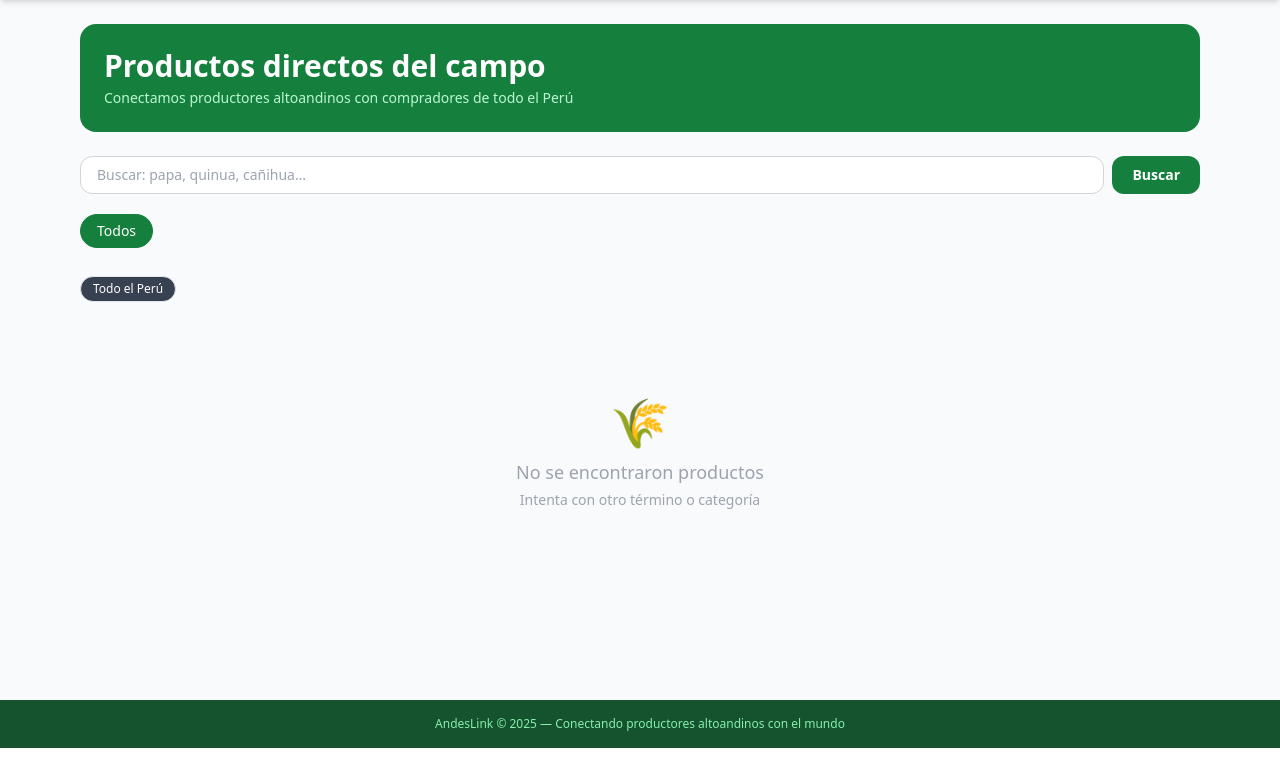
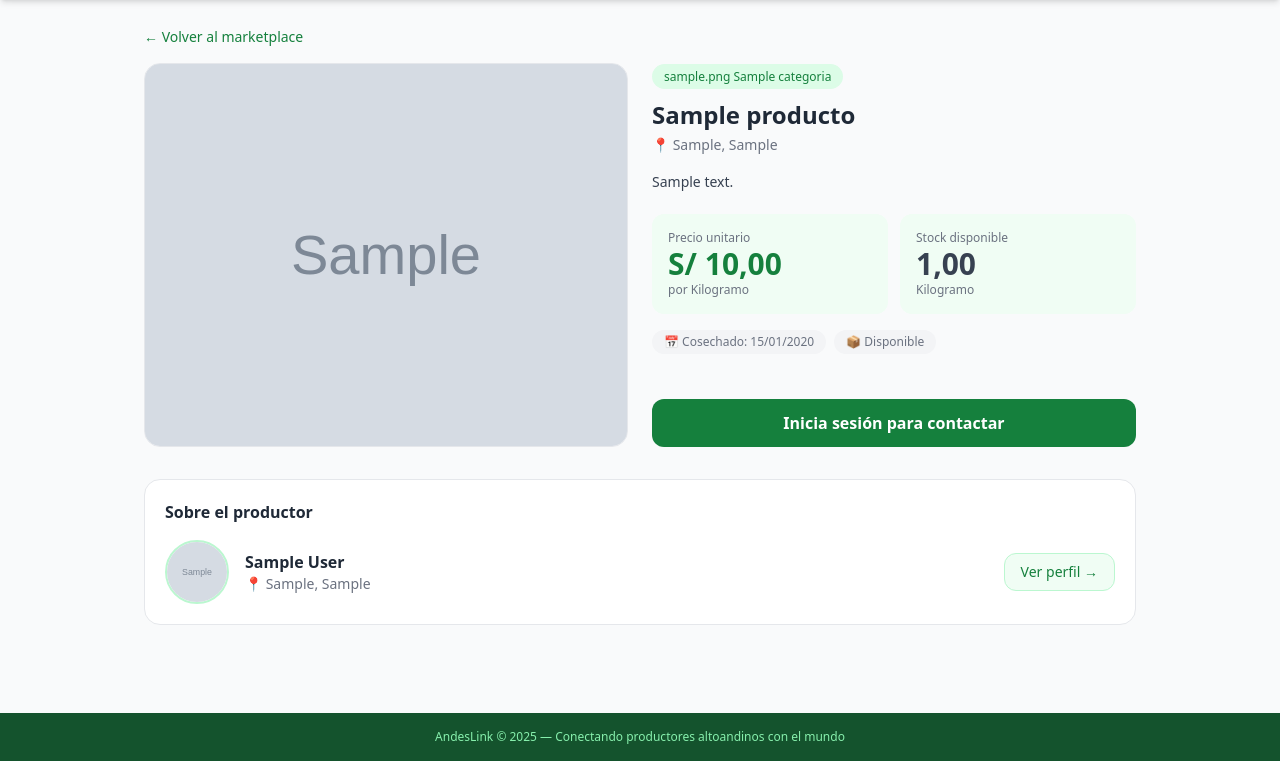
Before and after one commit to alex-raul/AndesLink, a Django app: page /producto/1/ in a window 1280 px wide. Shown: the part 52-813 px from the top of the page. Run offline with Django 5.2, Linux system fonts and the light colour scheme; tables that the repository leaves empty hold one stand-in row (values such as "Sample post"); grey boxes marked "Sample" are stand-in pictures; some libraries are stand-ins or nearby versions.

Commit message:
funcional

```diff
--- a/accounts/urls.py
+++ b/accounts/urls.py
@@ -1,11 +1,13 @@
 from django.urls import path
-from django.contrib.auth.views import LoginView
 from . import views
 
 app_name = 'accounts'
 
 urlpatterns = [
-    path('registro/', views.RegistroView.as_view(), name='registro'),
-    path('login/', views.LoginAndesView.as_view(), name='login'),
-    path('logout/', views.logout_view, name='logout'),
+    path('registro/',                   views.RegistroView.as_view(),        name='registro'),
+    path('login/',                      views.LoginAndesView.as_view(),       name='login'),
+    path('logout/',                     views.logout_view,                    name='logout'),
+    path('perfil/',                     views.perfil,                         name='perfil'),
+    path('perfil/editar/',              views.editar_perfil,                  name='editar_perfil'),
+    path('productor/<int:pk>/',         views.perfil_productor_publico,       name='perfil_productor'),
 ]
--- a/marketplace/views.py
+++ b/marketplace/views.py
@@ -5,9 +5,8 @@ from .models import Producto, Categoria
 
 def home(request):
     categorias = Categoria.objects.all()
-    productos = Producto.objects.filter(estado='DISPONIBLE').select_related('productor', 'categoria')
+    productos  = Producto.objects.filter(estado='DISPONIBLE').select_related('productor', 'categoria')
 
-    # Búsqueda
     q = request.GET.get('q', '').strip()
     if q:
         productos = productos.filter(
@@ -16,14 +15,12 @@ def home(request):
             Q(departamento__icontains=q)
         )
 
-    # Filtro por categoría
     cat_id = request.GET.get('categoria')
     categoria_activa = None
     if cat_id:
         categoria_activa = get_object_or_404(Categoria, pk=cat_id)
         productos = productos.filter(categoria=categoria_activa)
 
-    # Filtro por departamento
     depto = request.GET.get('departamento', '').strip()
     if depto:
         productos = productos.filter(departamento__icontains=depto)
@@ -37,19 +34,27 @@ def home(request):
     )
 
     return render(request, 'marketplace/home.html', {
-        'productos': productos,
-        'categorias': categorias,
+        'productos':        productos,
+        'categorias':       categorias,
         'categoria_activa': categoria_activa,
-        'q': q,
-        'departamentos': departamentos,
-        'depto_activo': depto,
+        'q':                q,
+        'departamentos':    departamentos,
+        'depto_activo':     depto,
     })
 
 
 def detalle_producto(request, pk):
     producto = get_object_or_404(
         Producto.objects.select_related('productor', 'categoria'),
-        pk=pk,
+        pk=pk
+    )
+    # Otros productos del mismo productor
+    otros = Producto.objects.filter(
+        productor=producto.productor,
         estado='DISPONIBLE'
-    )
-    return render(request, 'marketplace/detalle.html', {'producto': producto})
+    ).exclude(pk=pk)[:4]
+
+    return render(request, 'marketplace/detalle.html', {
+        'producto': producto,
+        'otros':    otros,
+    })
--- a/templates/base.html
+++ b/templates/base.html
@@ -31,12 +31,30 @@
         {% if user.is_authenticated %}
             {% if user.es_productor %}
                 <a href="{% url 'productor:dashboard' %}" class="hover:text-green-200">Mi panel</a>
+            {% elif user.es_comprador %}
+                <a href="{% url 'comprador:dashboard' %}" class="hover:text-green-200">Mis solicitudes</a>
+            {% elif user.es_agente %}
+                <a href="{% url 'agente:dashboard' %}" class="hover:text-green-200">Panel agente</a>
             {% endif %}
-          <span class="text-green-300">{{ user.get_full_name }}</span>
-          <a href="{% url 'accounts:logout' %}" class="bg-white text-andes-700 px-3 py-1 rounded-full text-xs font-semibold hover:bg-green-100">Salir</a>
+            <!-- Avatar con nombre clickeable -->
+            <a href="{% url 'accounts:perfil' %}" class="flex items-center gap-2 hover:text-green-200">
+                {% if user.foto %}
+                <img src="{{ user.foto.url }}" class="w-7 h-7 rounded-full object-cover border border-green-300">
+                {% else %}
+                <span class="w-7 h-7 rounded-full bg-green-600 flex items-center justify-center text-xs font-bold border border-green-300">
+                    {{ user.first_name|first|upper }}
+                </span>
+                {% endif %}
+                <span class="text-sm">{{ user.first_name }}</span>
+            </a>
+            <a href="{% url 'accounts:logout' %}" class="bg-white text-andes-700 px-3 py-1 rounded-full text-xs font-semibold hover:bg-green-100">
+                Salir
+            </a>
             {% else %}
             <a href="{% url 'accounts:login' %}" class="hover:text-green-200">Ingresar</a>
-          <a href="{% url 'accounts:registro' %}" class="bg-white text-andes-700 px-3 py-1 rounded-full text-xs font-semibold hover:bg-green-100">Registrarse</a>
+            <a href="{% url 'accounts:registro' %}" class="bg-white text-andes-700 px-3 py-1 rounded-full text-xs font-semibold hover:bg-green-100">
+                Registrarse
+            </a>
         {% endif %}
       </div>
       <!-- Menú móvil (hamburguesa simple) -->
@@ -46,8 +64,13 @@
     <div id="mobile-menu" class="hidden md:hidden bg-andes-900 px-4 pb-3 text-sm font-medium space-y-2">
       <a href="/" class="block py-1 hover:text-green-300">Marketplace</a>
       {% if user.is_authenticated %}
+        <a href="{% url 'accounts:perfil' %}" class="block py-1 hover:text-green-300">Mi perfil</a>
         {% if user.es_productor %}
             <a href="{% url 'productor:dashboard' %}" class="block py-1 hover:text-green-300">Mi panel</a>
+        {% elif user.es_comprador %}
+            <a href="{% url 'comprador:dashboard' %}" class="block py-1 hover:text-green-300">Mis solicitudes</a>
+        {% elif user.es_agente %}
+            <a href="{% url 'agente:dashboard' %}" class="block py-1 hover:text-green-300">Panel agente</a>
         {% endif %}
         <a href="{% url 'accounts:logout' %}" class="block py-1 hover:text-green-300">Salir</a>
         {% else %}
--- a/templates/marketplace/detalle.html
+++ b/templates/marketplace/detalle.html
@@ -1,105 +1,153 @@
 {% extends 'base.html' %}
-{% block title %}AndesLink — Marketplace{% endblock %}
+{% block title %}{{ producto.nombre }} — AndesLink{% endblock %}
 
 {% block content %}
-<div class="max-w-6xl mx-auto px-4 py-6">
+<div class="max-w-5xl mx-auto px-4 py-6">
+  <a href="/" class="text-sm text-andes-700 hover:underline mb-4 inline-block">← Volver al marketplace</a>
 
-  <!-- Hero -->
-  <div class="bg-andes-700 text-white rounded-2xl p-6 mb-6">
-    <h1 class="text-2xl md:text-3xl font-bold mb-1">Productos directos del campo</h1>
-    <p class="text-green-200 text-sm">Conectamos productores altoandinos con compradores de todo el Perú</p>
+  <div class="grid grid-cols-1 md:grid-cols-2 gap-6 mb-8">
+
+    <!-- Imagen -->
+    <div>
+      {% if producto.imagen %}
+        <img src="{{ producto.imagen.url }}" alt="{{ producto.nombre }}"
+             class="w-full h-72 md:h-96 object-cover rounded-2xl border border-gray-200">
+      {% else %}
+        <div class="w-full h-72 md:h-96 bg-green-50 rounded-2xl border border-gray-200 flex items-center justify-center text-8xl">
+          🌿
+        </div>
+      {% endif %}
     </div>
 
-  <!-- Buscador -->
-  <form method="get" class="mb-5">
-    <div class="flex gap-2">
-      <input
-        type="text" name="q" value="{{ q }}"
-        placeholder="Buscar: papa, quinua, cañihua…"
-        class="flex-1 border border-gray-300 rounded-xl px-4 py-2 text-sm focus:outline-none focus:ring-2 focus:ring-andes-500"
-      >
-      {% if depto_activo %}
-        <input type="hidden" name="departamento" value="{{ depto_activo }}">
+    <!-- Info producto -->
+    <div class="flex flex-col justify-between">
+      <div>
+        <span class="text-xs bg-green-100 text-green-700 px-3 py-1 rounded-full font-medium">
+          {{ producto.categoria.icono }} {{ producto.categoria.nombre|default:"Sin categoría" }}
+        </span>
+        <h1 class="text-2xl font-bold mt-3">{{ producto.nombre }}</h1>
+        <p class="text-gray-500 text-sm mt-1">
+          📍 {{ producto.departamento }}{% if producto.provincia %}, {{ producto.provincia }}{% endif %}
+        </p>
+
+        {% if producto.descripcion %}
+        <p class="text-gray-700 text-sm mt-4 leading-relaxed">{{ producto.descripcion }}</p>
         {% endif %}
-      {% if categoria_activa %}
-        <input type="hidden" name="categoria" value="{{ categoria_activa.pk }}">
-      {% endif %}
-      <button type="submit" class="bg-andes-700 text-white px-5 py-2 rounded-xl text-sm font-semibold hover:bg-andes-900 transition">
-        Buscar
-      </button>
+
+        <!-- Precio y stock -->
+        <div class="mt-5 grid grid-cols-2 gap-3">
+          <div class="bg-green-50 rounded-xl p-4">
+            <p class="text-xs text-gray-500">Precio unitario</p>
+            <p class="text-3xl font-bold text-andes-700">S/ {{ producto.precio_unitario }}</p>
+            <p class="text-xs text-gray-500">por {{ producto.get_unidad_display }}</p>
           </div>
-  </form>
-
-  <!-- Filtros de categoría (scrollable en móvil) -->
-  <div class="flex gap-2 overflow-x-auto pb-2 mb-5">
-    <a href="?" class="flex-shrink-0 px-4 py-1.5 rounded-full text-sm font-medium border
-       {% if not categoria_activa %}bg-andes-700 text-white border-andes-700{% else %}bg-white text-gray-600 border-gray-300 hover:border-andes-500{% endif %}">
-      Todos
-    </a>
-    {% for cat in categorias %}
-    <a href="?categoria={{ cat.pk }}{% if q %}&q={{ q }}{% endif %}"
-       class="flex-shrink-0 px-4 py-1.5 rounded-full text-sm font-medium border
-       {% if categoria_activa.pk == cat.pk %}bg-andes-700 text-white border-andes-700{% else %}bg-white text-gray-600 border-gray-300 hover:border-andes-500{% endif %}">
-      {{ cat.icono }} {{ cat.nombre }}
-    </a>
-    {% endfor %}
+          <div class="bg-green-50 rounded-xl p-4">
+            <p class="text-xs text-gray-500">Stock disponible</p>
+            <p class="text-3xl font-bold text-gray-700">{{ producto.cantidad }}</p>
+            <p class="text-xs text-gray-500">{{ producto.get_unidad_display }}</p>
+          </div>
         </div>
 
-  <!-- Filtro departamentos -->
-  <div class="flex gap-2 overflow-x-auto pb-3 mb-5 text-xs">
-    <a href="?{% if q %}q={{ q }}&{% endif %}{% if categoria_activa %}categoria={{ categoria_activa.pk }}{% endif %}"
-       class="flex-shrink-0 px-3 py-1 rounded-full border {% if not depto_activo %}bg-gray-700 text-white{% else %}bg-white text-gray-500 border-gray-300{% endif %}">
-      Todo el Perú
-    </a>
-    {% for d in departamentos %}
-    <a href="?departamento={{ d }}{% if q %}&q={{ q }}{% endif %}{% if categoria_activa %}&categoria={{ categoria_activa.pk }}{% endif %}"
-       class="flex-shrink-0 px-3 py-1 rounded-full border {% if depto_activo == d %}bg-gray-700 text-white{% else %}bg-white text-gray-500 border-gray-300 hover:border-gray-500{% endif %}">
-      {{ d }}
-    </a>
-    {% endfor %}
+        <!-- Meta -->
+        <div class="mt-4 flex flex-wrap gap-2 text-xs text-gray-500">
+          <span class="bg-gray-100 px-3 py-1 rounded-full">
+            📅 Cosechado: {{ producto.fecha_cosecha|date:"d/m/Y" }}
+          </span>
+          <span class="bg-gray-100 px-3 py-1 rounded-full">
+            📦 {{ producto.get_estado_display }}
+          </span>
+        </div>
       </div>
 
-  <!-- Resultados -->
-  {% if q or categoria_activa or depto_activo %}
-  <p class="text-sm text-gray-500 mb-4">
-    {{ productos|length }} resultado{{ productos|length|pluralize }} encontrado{{ productos|length|pluralize }}
-    {% if q %} para "<strong>{{ q }}</strong>"{% endif %}
+      <!-- Acciones -->
+      <div class="mt-6">
+        {% if producto.estado == 'DISPONIBLE' %}
+          {% if user.is_authenticated %}
+            {% if user.es_comprador %}
+              <a href="{% url 'comprador:contactar' producto.pk %}"
+                 class="block text-center w-full bg-andes-700 text-white py-3 rounded-xl font-semibold hover:bg-andes-900 transition">
+                📩 Contactar productor
+              </a>
+            {% elif user.es_productor and user == producto.productor %}
+              <div class="flex gap-2">
+                <a href="{% url 'productor:editar' producto.pk %}"
+                   class="flex-1 text-center border-2 border-andes-700 text-andes-700 py-3 rounded-xl font-semibold hover:bg-green-50 transition">
+                  ✏️ Editar
+                </a>
+                <a href="{% url 'productor:eliminar' producto.pk %}"
+                   class="flex-1 text-center border-2 border-red-400 text-red-500 py-3 rounded-xl font-semibold hover:bg-red-50 transition">
+                  🗑️ Eliminar
+                </a>
+              </div>
+            {% else %}
+              <p class="text-center text-sm text-gray-400 bg-gray-50 py-3 rounded-xl">
+                Los productores no pueden enviar solicitudes
               </p>
             {% endif %}
+          {% else %}
+            <a href="{% url 'accounts:login' %}"
+               class="block text-center w-full bg-andes-700 text-white py-3 rounded-xl font-semibold hover:bg-andes-900 transition">
+              Inicia sesión para contactar
+            </a>
+          {% endif %}
+        {% else %}
+          <div class="text-center py-3 bg-gray-100 rounded-xl text-gray-500 text-sm font-medium">
+            Producto no disponible actualmente
+          </div>
+        {% endif %}
+      </div>
+    </div>
+  </div>
 
-  <!-- Grid de productos -->
-  {% if productos %}
-  <div class="grid grid-cols-2 sm:grid-cols-2 md:grid-cols-3 lg:grid-cols-4 gap-4">
-    {% for p in productos %}
+  <!-- Card del productor -->
+  <div class="bg-white rounded-2xl border border-gray-200 p-5 mb-8">
+    <h2 class="text-base font-semibold mb-4">Sobre el productor</h2>
+    <div class="flex items-center gap-4">
+      {% if producto.productor.foto %}
+        <img src="{{ producto.productor.foto.url }}" alt="Productor"
+             class="w-16 h-16 rounded-full object-cover border-2 border-green-200">
+      {% else %}
+        <div class="w-16 h-16 rounded-full bg-green-100 flex items-center justify-center text-2xl border-2 border-green-200">
+          👨‍🌾
+        </div>
+      {% endif %}
+      <div class="flex-1">
+        <p class="font-bold">{{ producto.productor.get_full_name }}</p>
+        <p class="text-sm text-gray-500">
+          📍 {{ producto.productor.departamento }}{% if producto.productor.provincia %}, {{ producto.productor.provincia }}{% endif %}
+        </p>
+        {% if producto.productor.estado_verificacion == 'VERIFICADO' %}
+        <span class="text-xs bg-green-100 text-green-700 px-2 py-0.5 rounded-full mt-1 inline-block">✓ Productor verificado</span>
+        {% endif %}
+      </div>
+      <a href="{% url 'accounts:perfil_productor' producto.productor.pk %}"
+         class="text-sm bg-green-50 text-andes-700 border border-green-200 px-4 py-2 rounded-xl hover:bg-green-100 transition font-medium">
+        Ver perfil →
+      </a>
+    </div>
+  </div>
+
+  <!-- Otros productos del mismo productor -->
+  {% if otros %}
+  <div>
+    <h2 class="text-base font-semibold mb-4">Más productos de {{ producto.productor.first_name }}</h2>
+    <div class="grid grid-cols-2 sm:grid-cols-4 gap-4">
+      {% for p in otros %}
       <a href="{% url 'marketplace:detalle' p.pk %}"
          class="bg-white rounded-xl border border-gray-200 overflow-hidden hover:shadow-md transition group">
         {% if p.imagen %}
           <img src="{{ p.imagen.url }}" alt="{{ p.nombre }}"
-             class="w-full h-36 object-cover group-hover:scale-105 transition duration-300">
+               class="w-full h-28 object-cover group-hover:scale-105 transition duration-300">
         {% else %}
-        <div class="w-full h-36 bg-green-50 flex items-center justify-center text-4xl">🌿</div>
+          <div class="w-full h-28 bg-green-50 flex items-center justify-center text-3xl">🌿</div>
         {% endif %}
-      <div class="p-3">
-        <span class="text-xs bg-green-100 text-green-700 rounded-full px-2 py-0.5">
-          {{ p.categoria.nombre|default:"Sin categoría" }}
-        </span>
-        <h3 class="font-semibold text-sm mt-1 leading-tight">{{ p.nombre }}</h3>
-        <p class="text-xs text-gray-500 mt-0.5">📍 {{ p.departamento }}</p>
-        <div class="mt-2 flex items-baseline gap-1">
-          <span class="text-andes-700 font-bold text-base">S/ {{ p.precio_unitario }}</span>
-          <span class="text-gray-400 text-xs">/ {{ p.get_unidad_display }}</span>
-        </div>
-        <p class="text-xs text-gray-500 mt-0.5">{{ p.cantidad }} {{ p.get_unidad_display }} disponible{{ p.cantidad|pluralize:"s" }}</p>
+        <div class="p-2">
+          <p class="text-sm font-medium leading-tight">{{ p.nombre }}</p>
+          <p class="text-andes-700 font-bold text-sm mt-1">S/ {{ p.precio_unitario }}</p>
         </div>
       </a>
       {% endfor %}
     </div>
-
-  {% else %}
-  <div class="text-center py-16 text-gray-400">
-    <div class="text-5xl mb-3">🌾</div>
-    <p class="text-lg font-medium">No se encontraron productos</p>
-    <p class="text-sm mt-1">Intenta con otro término o categoría</p>
   </div>
   {% endif %}
 
```
Also changed, not shown: accounts/forms.py (+26 -2 lines), accounts/views.py (+35 -2 lines), templates/accounts/editar_perfil.html (added, +30 -0 lines), templates/accounts/perfil.html (added, +107 -0 lines), templates/accounts/perfil_productor.html (added, +71 -0 lines), templates/productor/confirmar_eliminar.html (added, +23 -0 lines), media/productos/Captura_de_pantalla_2026-05-23_183304.png (added), media/usuarios/Imagen1logo.png (added), media/usuarios/anomymous.png (added), templates/productor/form_producto.html (renamed from templates/productor/from_producto.html). Lines whose indentation alone changed are shown as unchanged.
